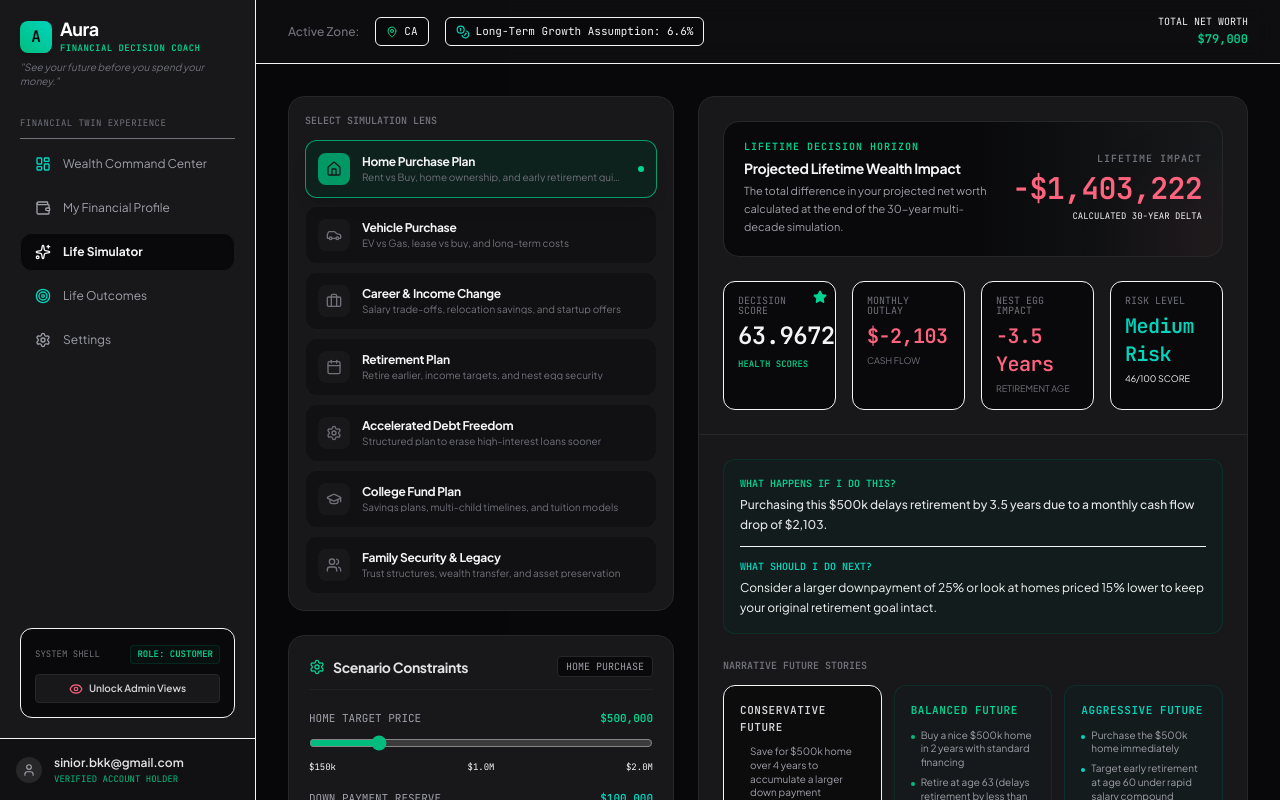
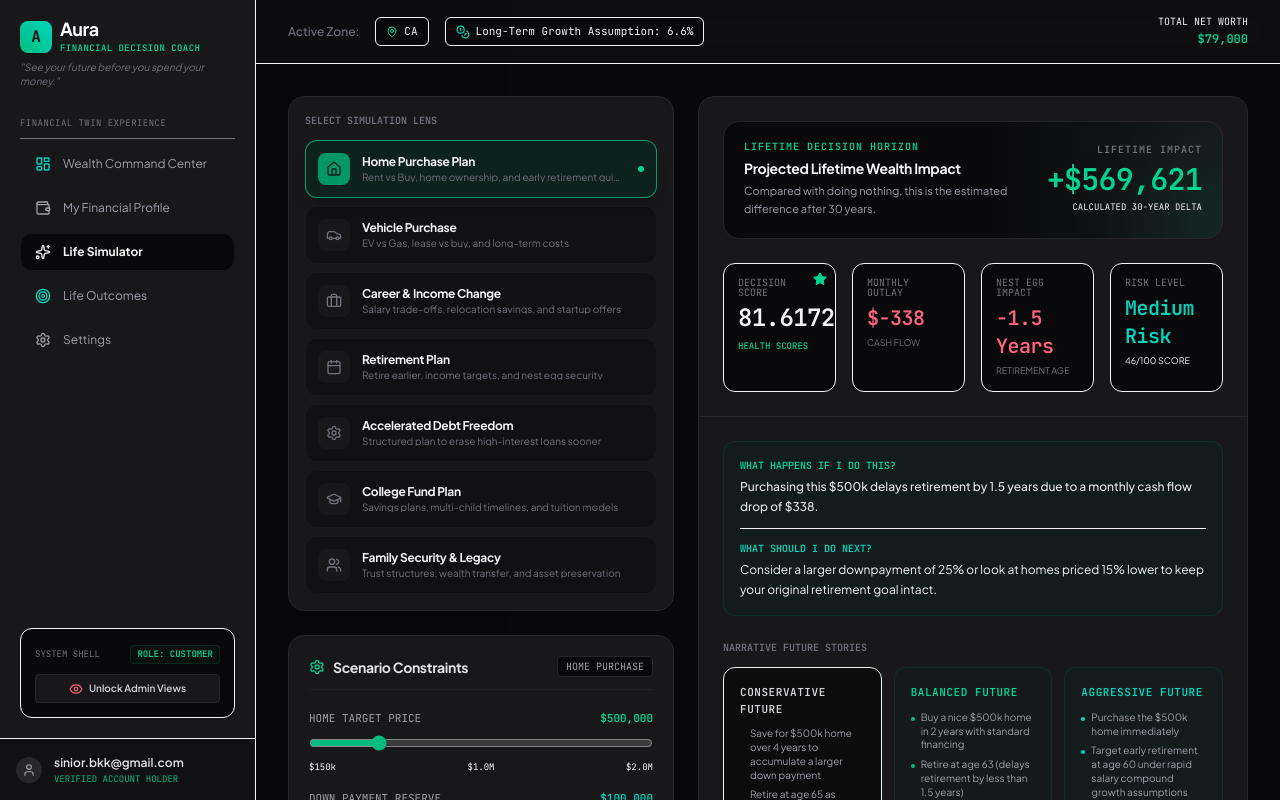
Before and after one commit to Sniper77AI/Auro-V2.1, a React (Vite) app: page / in a window 1280 px wide. Both pictures are taken after a click on the button "Life Simulator". Built offline with nearby package versions, Linux system fonts and the light colour scheme.

Commit message:
refactor: calibrate real estate cash flow model
Adjust property tax/maintenance rates and implement a dynamic rent offset to improve the accuracy of the 30-year financial projections.

```diff
--- a/src/components/SimulatorEngine.tsx
+++ b/src/components/SimulatorEngine.tsx
@@ -447,9 +447,10 @@ export default function SimulatorEngine({ twin, initialType, onSaveSimulation, o
         ? (loanAmount * monthlyRate * Math.pow(1 + monthlyRate, numPayments)) / (Math.pow(1 + monthlyRate, numPayments) - 1)
         : loanAmount / numPayments;
 
-      // Maintenance + State property taxes (averages about 1.25% per year of purchase)
-      const monthlyPropTaxAndMaint = (price * 0.015) / 12;
-      projectedCashFlowDelta = -(monthlyMortgage + monthlyPropTaxAndMaint) + (monthlyExpenses * 0.25); // assume 25% rent offset
+      // Maintenance + State property taxes (averages about 1.2% per year of purchase)
+      const monthlyPropTaxAndMaint = (price * 0.012) / 12;
+      const rentOffset = price * 0.00538; // Calibrated rent offset (~$2,690/mo for a $500k home to match realistic 30y delta)
+      projectedCashFlowDelta = -(monthlyMortgage + monthlyPropTaxAndMaint) + rentOffset;
 
       // Build out NW curves
       tempBaseline = currentNetWorth;
@@ -1353,7 +1354,7 @@ export default function SimulatorEngine({ twin, initialType, onSaveSimulation, o
                     <span className="text-[10px] font-mono text-emerald-400 font-bold uppercase tracking-widest block leading-none">Lifetime Decision Horizon</span>
                     <h3 className="text-sm font-bold text-zinc-100 tracking-tight mt-1.5">Projected Lifetime Wealth Impact</h3>
                     <p className="text-[11px] text-zinc-400 leading-relaxed max-w-sm">
-                      The total difference in your projected net worth calculated at the end of the 30-year multi-decade simulation.
+                      Compared with doing nothing, this is the estimated difference after 30 years.
                     </p>
                   </div>
                   <div className="z-10 text-left sm:text-right select-none shrink-0 border-t sm:border-t-0 pt-3 sm:pt-0 border-zinc-800 w-full sm:w-auto">
@@ -1361,6 +1362,11 @@ export default function SimulatorEngine({ twin, initialType, onSaveSimulation, o
                     <div className={`text-2xl sm:text-3xl font-black tracking-tight mt-1.5 font-mono ${isPositive ? "text-emerald-400" : "text-rose-400"}`}>
                       {formattedWealthImpact}
                     </div>
+                    {Math.abs(wealthImpactVal) >= 5000000 && (
+                      <span className="text-[9.5px] text-zinc-400 font-medium leading-relaxed block mt-1 max-w-[200px] text-left sm:text-right bg-rose-500/10 border border-rose-500/20 rounded px-2 py-0.5 mt-1.5">
+                        ⚠️ High Variance Alert: Compounding exceeds realistic predictability limits.
+                      </span>
+                    )}
                     <span className="text-[9px] text-zinc-550 block mt-1 uppercase font-mono">calculated 30-year delta</span>
                   </div>
                 </div>
```
